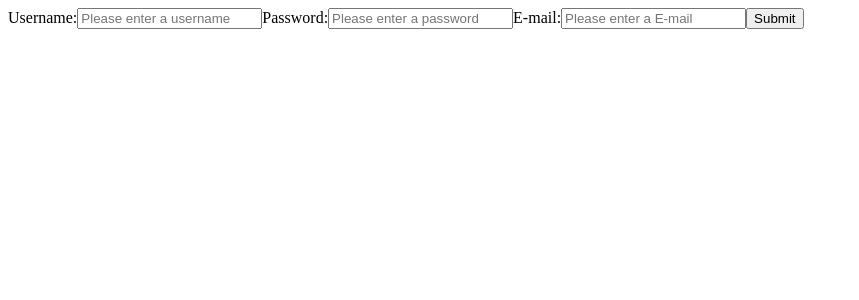
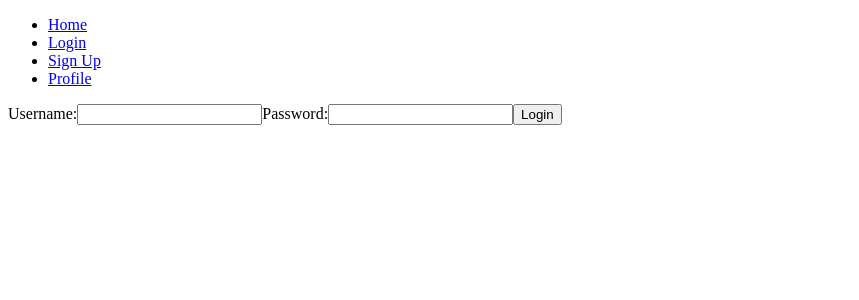
Before and after one commit to Fenaum/authentication-app, a React (Vite) app in the folder client/: page /login in a window 1280 px wide. Shown: the top 300 px of the page, without its empty margins (0-859 px from the left). Built offline with nearby package versions, Linux system fonts and the light colour scheme.

Commit message:
created user components, need styling

```diff
--- a/client/package.json
+++ b/client/package.json
@@ -11,7 +11,8 @@
   },
   "dependencies": {
     "react": "^18.2.0",
-    "react-dom": "^18.2.0"
+    "react-dom": "^18.2.0",
+    "react-router-dom": "^6.18.0"
   },
   "devDependencies": {
     "@types/react": "^18.2.15",
--- a/client/src/App.jsx
+++ b/client/src/App.jsx
@@ -1,9 +1,23 @@
-import SignUpForm from './components/User/SignUpForm'
+import { BrowserRouter as Router, Routes, Route } from "react-router-dom";
+import { useState, useEffect } from 'react';
+import LoginForm from "./components/User/LoginForm";
+import SignUpForm from "./components/User/SignUpForm";
+import Home from "./components/Home";
+import Navbar from "./components/Navbar";
+import Profile from "./components/User/Profile";
 
 export default function App() {
+  const [user, setUser] = useState(null); // initialize user state to null
+
   return (
-    <div>
-      <SignUpForm />
-    </div>
-  )
+    <Router>
+      <Navbar />
+      <Routes>
+        <Route path="/login" element={<LoginForm />} />
+        <Route path="/signup" element={<SignUpForm />} />
+        <Route path="/profile" element={<Profile user={user} />} />
+        <Route path="/" element={<Home />} />
+      </Routes>
+    </Router>
+  );
 }
--- /dev/null
+++ b/client/src/components/Home.jsx
@@ -0,0 +1,18 @@
+import React from "react";
+import { Link } from "react-router-dom";
+
+
+export default function Home() {
+  return (
+    <div>
+      <h1>Welcome to Our Prototype Authentication App!</h1>
+      <p>
+        This is a prototype authentication application built using the MERN
+        stack (MongoDB, Express.js, React.js, Node.js). It demonstrates user
+        registration, login, and profile viewing functionalities. Please{" "}
+        <Link to="/login">log in</Link> or <Link to="/signup">sign up</Link> to
+        explore.
+      </p>
+    </div>
+  );
+}
--- a/client/src/components/Navbar.jsx
+++ b/client/src/components/Navbar.jsx
@@ -0,0 +1,25 @@
+import React from "react";
+import { Link } from "react-router-dom";
+
+const Navbar = () => {
+  return (
+    <nav>
+      <ul>
+        <li>
+          <Link to="/">Home</Link>
+        </li>
+        <li>
+          <Link to="/login">Login</Link>
+        </li>
+        <li>
+          <Link to="/signup">Sign Up</Link>
+        </li>
+        <li>
+          <Link to="/profile">Profile</Link>
+        </li>
+      </ul>
+    </nav>
+  );
+};
+
+export default Navbar;
--- a/client/src/components/User/LoginForm.jsx
+++ b/client/src/components/User/LoginForm.jsx
@@ -0,0 +1,46 @@
+import { useState } from "react";
+
+export default function LoginForm() {
+  const [formData, setFormData] = useState({
+    username: "",
+    password: "",
+  });
+
+  function handleChange(e) {
+    setFormData({
+      ...formData,
+      [e.target.name]: e.target.value,
+    });
+  }
+
+  function handleSubmit(e) {
+    e.preventDefault();
+    // handle form data
+    console.log(formData);
+    // reset form
+    setFormData({
+      username: "",
+      password: "",
+    });
+  }
+
+  return (
+    <form onSubmit={handleSubmit}>
+      <label htmlFor="username">Username:</label>
+      <input
+        type="text"
+        name="username"
+        onChange={handleChange}
+        value={formData.username}
+      />
+      <label htmlFor="password">Password:</label>
+      <input
+        type="password"
+        name="password"
+        onChange={handleChange}
+        value={formData.password}
+      />
+      <input type="submit" value="Login" />
+    </form>
+  );
+}
--- /dev/null
+++ b/client/src/components/User/Profile.jsx
@@ -0,0 +1,14 @@
+export default function Profile({ user }) {
+  if (!user) {
+    return <div>Loading...</div>;
+  }
+
+  return (
+    <div>
+      <h1>Profile</h1>
+      <p>Username: {user.username}</p>
+      <p>Email: {user.email}</p>
+      <button onClick={handleLogout}>Logout</button>
+    </div>
+  );
+}
--- a/client/src/components/User/SignUpForm.jsx
+++ b/client/src/components/User/SignUpForm.jsx
@@ -5,13 +5,16 @@ export default function SignUpForm() {
         username: '',
         password: '',
         email: '',
+        sms: true,
     });
 
     function handleChange(e) {
         setFormData((preFormData) => {
+            const { name, value, checked, type } = e.target
+
             return {
                 ...preFormData,
-                [e.target.name]: e.target.value
+                [name]: type === 'checkbox' ? checked : value
             }
         })
         console.log(formData)
@@ -19,37 +22,61 @@ export default function SignUpForm() {
 
     function handleSubmit(e) {
         e.preventDefault();
-        console.log(e.target.type)
+        console.log(e.target.name)
         console.log('submitted')
     }
 
     return (
       <form>
-        <label htmlFor="username">Username:</label>
+        <label htmlFor="username" className="">
+          Username:
+        </label>
         <input
           type="text"
           placeholder="Please enter a username"
           name="username"
           onChange={handleChange}
           value={formData.username}
+          className=""
         ></input>
-        <label htmlFor="password">Password:</label>
+        <label htmlFor="password" className="">
+          Password:
+        </label>
         <input
           type="password"
           placeholder="Please enter a password"
-          name='password'
+          name="password"
           onChange={handleChange}
           value={formData.password}
+          className=""
         ></input>
-        <label htmlFor="email">E-mail:</label>
+        <label htmlFor="email" className="">
+          E-mail:
+        </label>
         <input
           type="email"
           placeholder="Please enter a E-mail"
-          name='email'
+          name="email"
           onChange={handleChange}
           value={formData.email}
+          className=""
         ></input>
-        <input type="submit" onClick={handleSubmit}></input>
+        <input
+          type="checkbox"
+          name="sms"
+          checked={formData.sms}
+          onChange={handleChange}
+          className=""
+        ></input>
+        <label htmlFor="sms" className="sms">
+          Receive Exclusive Offers and Updates via SMS
+        </label>
+        <input
+          type="submit"
+          onClick={handleSubmit}
+          name="submitButton"
+          className=""
+        ></input>
       </form>
     );
 }
```
Also changed, not shown: 1 other file (tests, documents, lock files or other folders).
